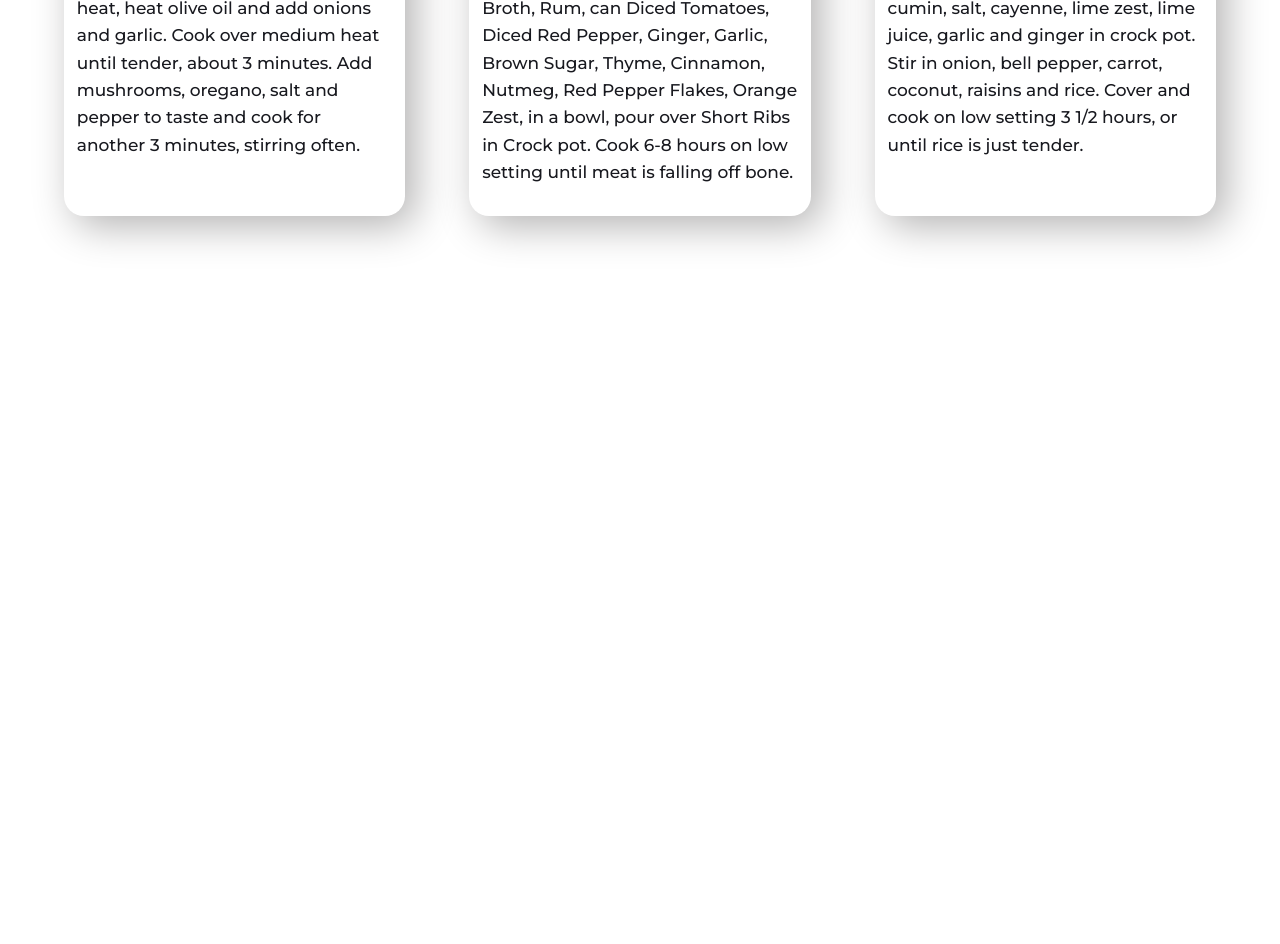
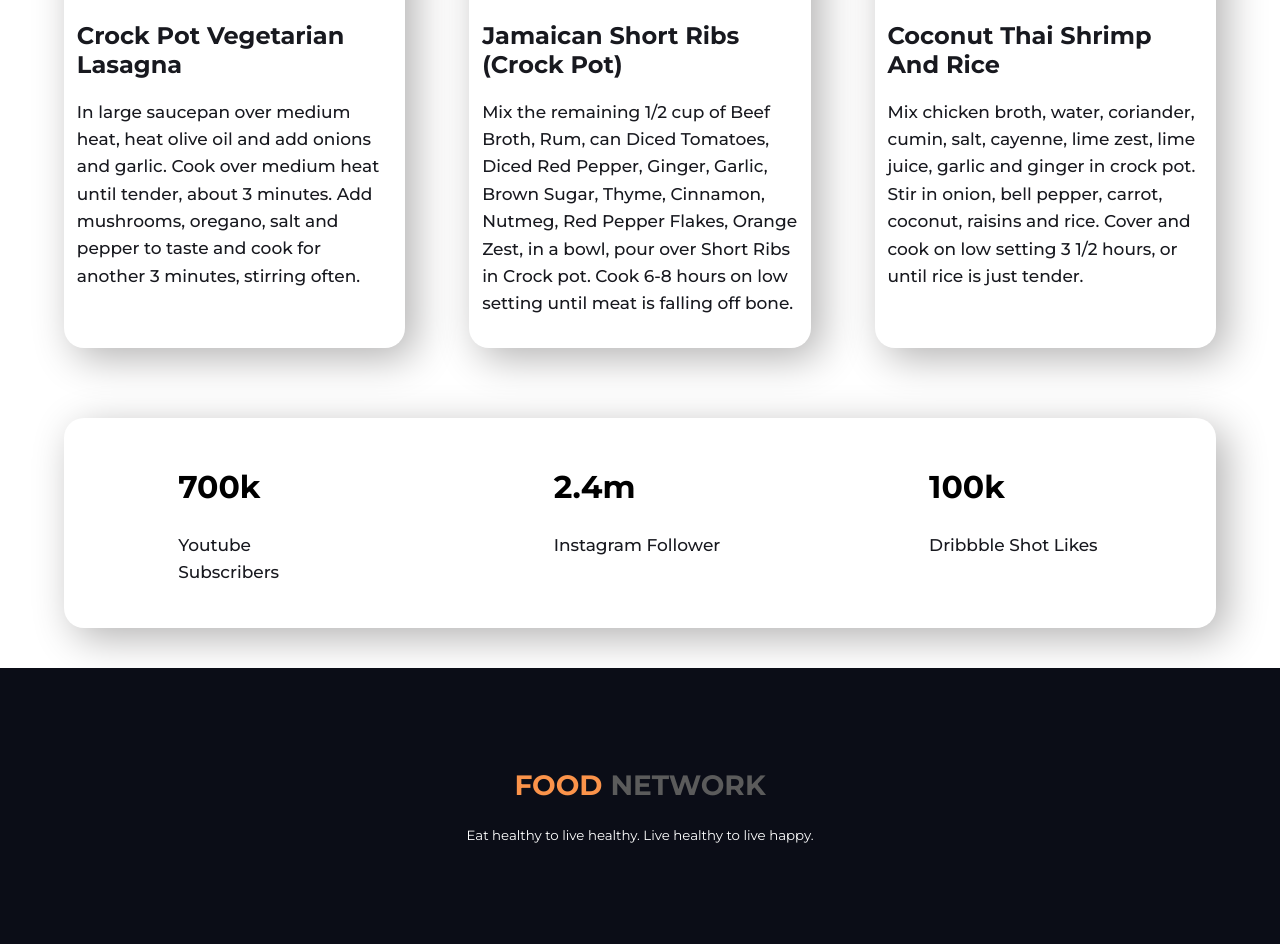
Before and after one commit to KamrulHasan11/food-network, a plain HTML site: page index.html in a window 1280 px wide. Shown: the part 1836-2780 px from the top of the page. Before the commit the page ends 2122 px from the top, so only its background shows below. Drawn offline with Linux system fonts and the light colour scheme.

Commit message:
Social and Footer section added

```diff
--- a/index.html
+++ b/index.html
@@ -13,6 +13,17 @@
 </head>
 
 <body>
+    <!-- Nav Menu Section HTML -->
+    <section class="nav">
+        <div>
+            <ul>
+                <li><a href="#">Food Order</a></li>
+                <li><a href="#">About</a></li>
+                <li><a href="#">Recipes</a></li>
+                <li><a href="#">Social</a></li>
+            </ul>
+        </div>
+    </section>
     <!-- Food Order Section HTML -->
     <section class="food-order section-flex">
         <div class="half-width">
@@ -74,6 +85,32 @@
             </div>
         </div>
     </section>
+
+    <!-- Social Media Section HTML -->
+    <section id="social-media-section"">
+        <div class=" social-media recipes section-flex">
+        <div class="social-followers">
+            <h1>700k</h1>
+            <p>Youtube Subscribers</p>
+        </div>
+        <div class="social-followers">
+            <h1>2.4m</h1>
+            <p>Instagram Follower</p>
+        </div>
+        <div class="social-followers">
+            <h1>100k</h1>
+            <p>Dribbble Shot Likes</p>
+        </div>
+        </div>
+    </section>
+
+    <!-- Footer Section HTML -->
+    <section>
+        <footer>
+            <h1><span>FOOD</span> NETWORK</h1>
+            <small>Eat healthy to live healthy. Live healthy to live happy.</small>
+        </footer>
+    </section>
 </body>
 
 </html>
--- a/style.css
+++ b/style.css
@@ -14,6 +14,7 @@ body p{
 /*** Food Order Section CSS ***/
 .food-order{
     padding: 70px 0px;
+    align-items: center;
 }
 .half-width{
     width: 50%;
@@ -54,6 +55,7 @@ body p{
     background-position: center;
     background-repeat: no-repeat;
     height: 561px;
+    align-items: center;
 }
 .about-me h1{
     font-size: 40px;
@@ -79,6 +81,9 @@ body p{
     width: 50%;
     margin: auto;
 }
+.my-recipes h1{
+    font-size: 35px;
+}
 .recipes{
     box-shadow: 10px 10px 40px #b3b2b2;
     width: 30%;
@@ -98,3 +103,35 @@ body p{
     width: 100%;
     text-align: left;
 }
+
+/*** Social Media Section CSS ***/
+#social-media-section{
+    height: 250px;
+}
+.social-followers{
+    width: 33.3%;
+    padding: 1% 9%;
+    font-size: 21px;
+}
+.social-media{
+    width: 88%;
+}
+
+/*** Footer Section CSS ***/
+footer{
+    background-color: #0B0D17;
+    text-align: center;
+    height: 200px;
+    overflow: hidden;
+    padding-top: 6%;
+}
+footer h1{
+    color: #5B5B5B;
+    font-size: 28px;
+}
+footer span{
+    color: #FB934A;
+}
+footer small{
+    color: #fff;
+}
```
